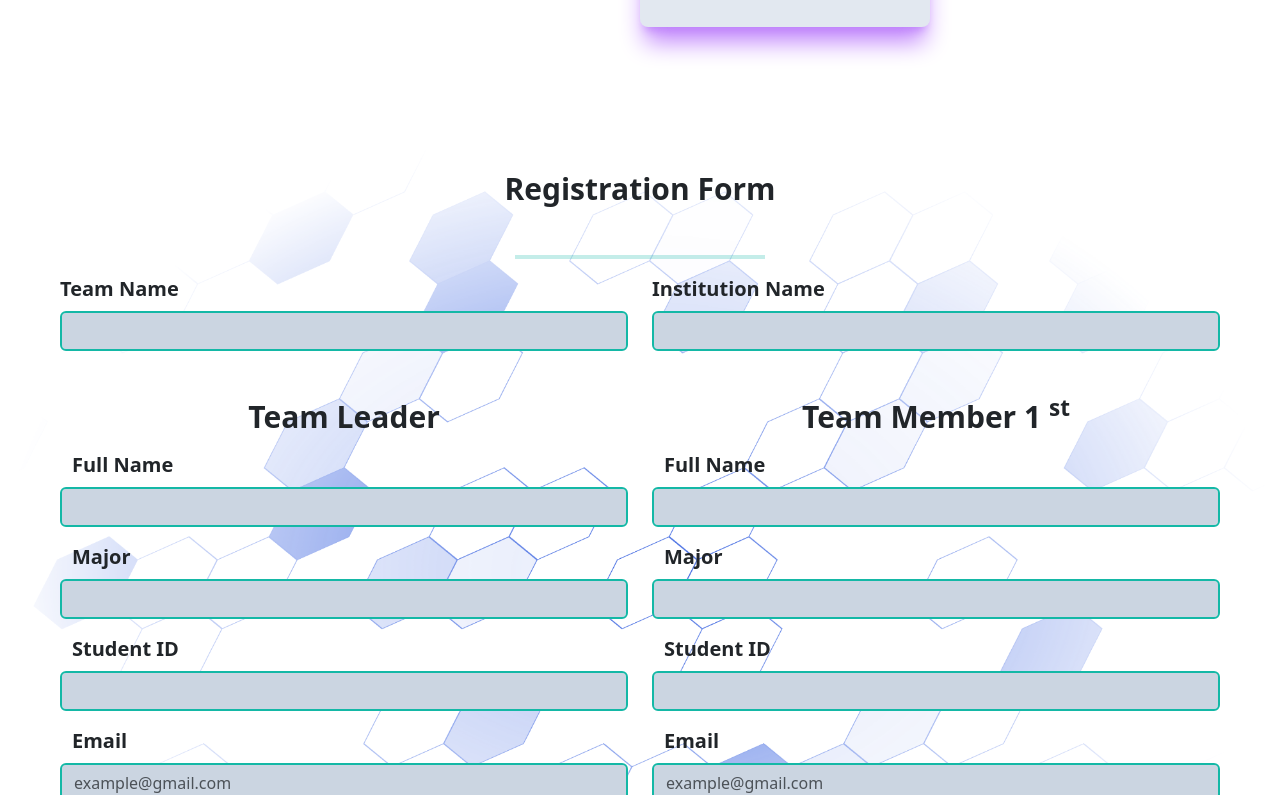
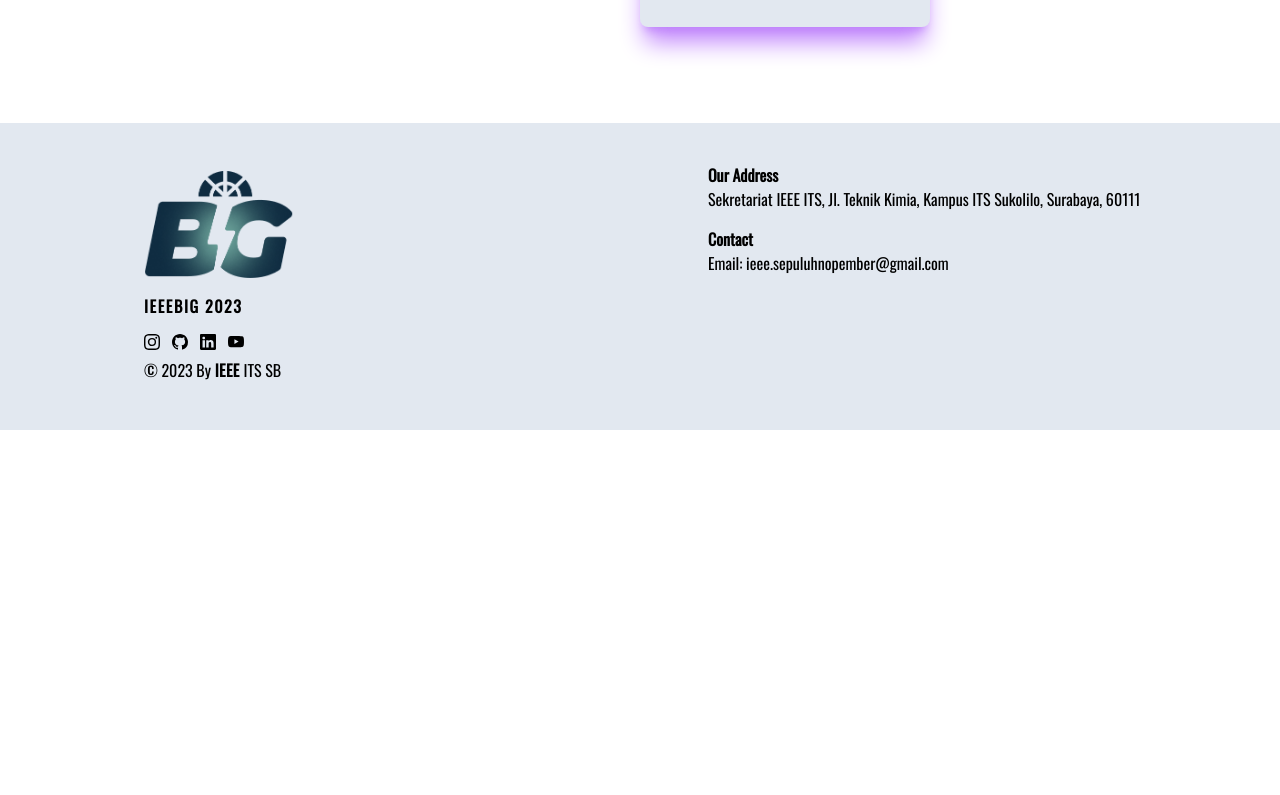
Before and after one commit to ieeeitssb/ieeebig23, a React (Create React App) app: page /events/iip in a window 1280 px wide. Shown: the part 3080-3875 px from the top of the page. After the commit the page ends 3510 px from the top, so only its background shows below. Built offline with nearby package versions, Linux system fonts and the light colour scheme.

Commit message:
tutup form sementara

```diff
--- a/src/BCC/MainBCC.js
+++ b/src/BCC/MainBCC.js
@@ -11,7 +11,7 @@ export default function MainBCC() {
       <AboutBCC />
       <Theme />
       <TimelineBCC />
-      <FormBCC />
+      {/* <FormBCC /> */}
     </>
   );
 }
--- a/src/IIP/MainIIP.jsx
+++ b/src/IIP/MainIIP.jsx
@@ -12,7 +12,7 @@ export default function MainIIP() {
       <AboutIIP />
       <Theme />
       <TimelineIIP />
-      <FormIIP />
+      {/* <FormIIP /> */}
     </>
   );
 }
```
